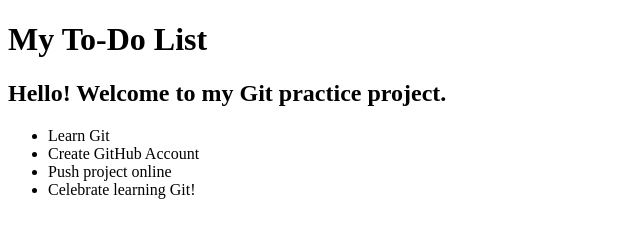
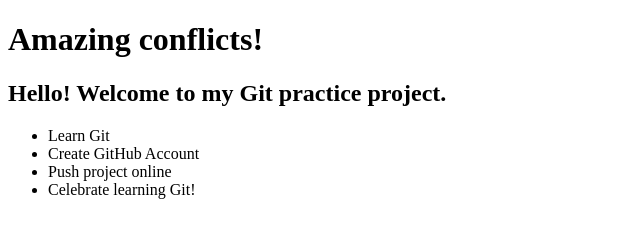
Before and after one commit to HunterKart/git-practice-todo, a plain HTML site: page index.html in a window 1280 px wide. Shown: the whole page, without its empty margins (0-640 px from the left). Drawn offline with Linux system fonts and the light colour scheme.

Commit message:
Update index.html

```diff
--- a/index.html
+++ b/index.html
@@ -6,7 +6,7 @@
     <title>To-Do List</title>
 </head>
 <body>
-    <h1>My To-Do List</h1>
+    <h1>Amazing conflicts!</h1>
     <h2>Hello! Welcome to my Git practice project.</h2>
     <ul>
         <li>Learn Git</li>
```
